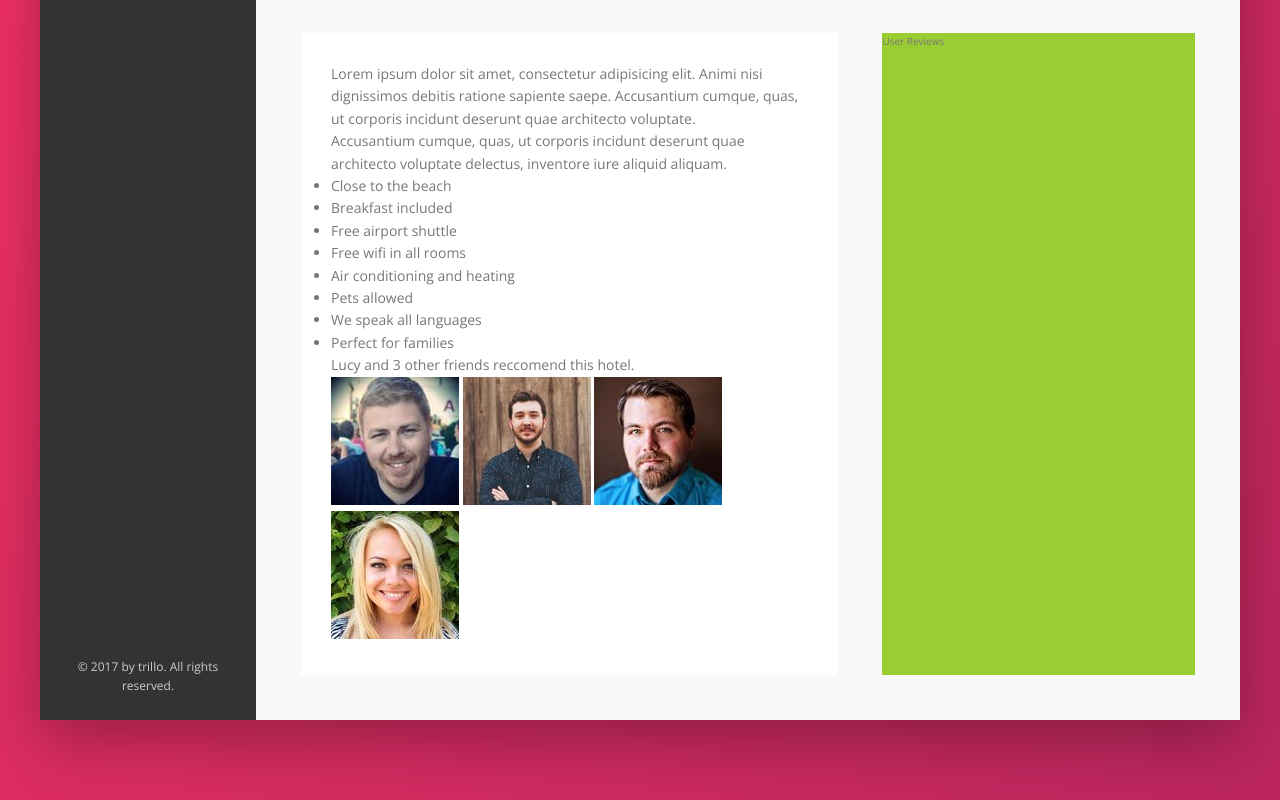
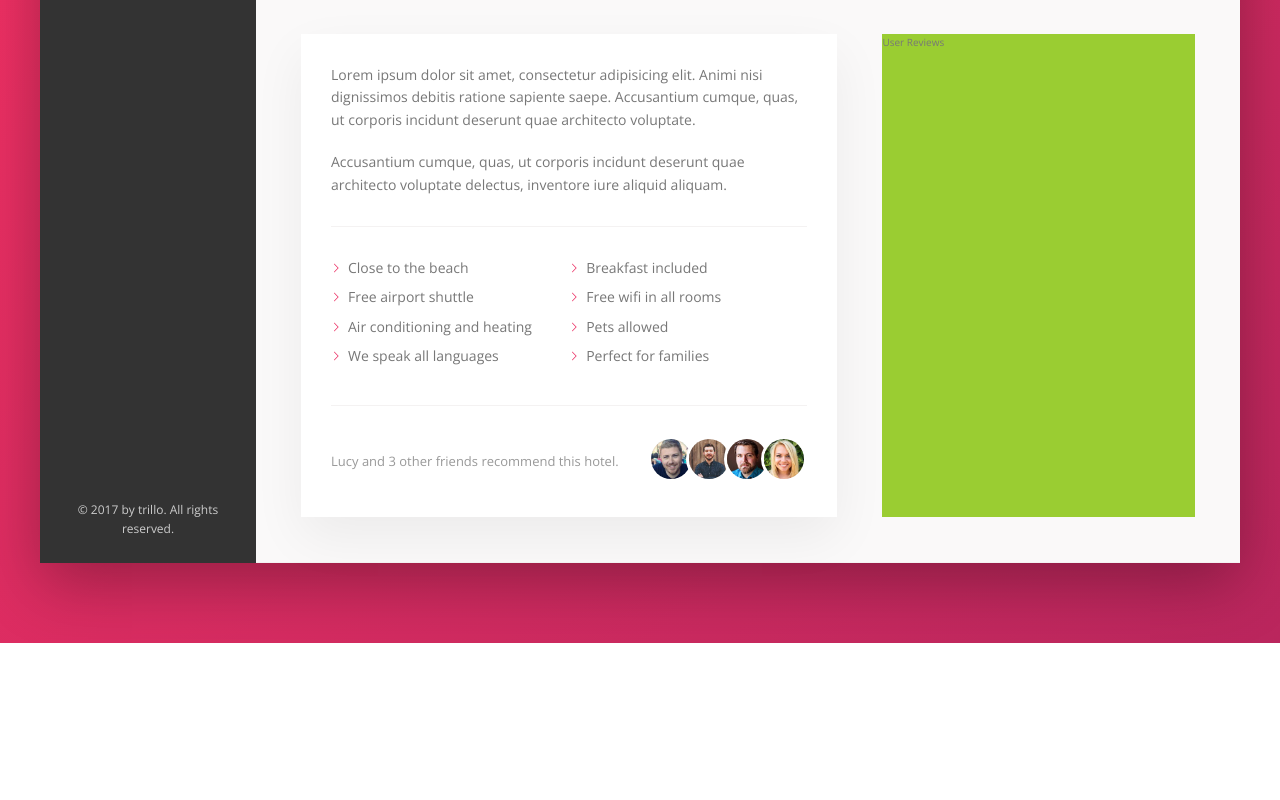
Before and after one commit to jdwjdwjdw/trillo, a website: page index.html in a window 1280 px wide. Shown: the part 613-1413 px from the top of the page. After the commit the page ends 1256 px from the top, so only its background shows below. Drawn offline with nearby package versions, Linux system fonts and the light colour scheme.

Commit message:
Finish building description section

```diff
--- a/index.html
+++ b/index.html
@@ -155,7 +155,7 @@
                             </ul>
                             <div class="recommend">
                                 <p class="recommend__count">
-                                    Lucy and 3 other friends reccomend this hotel.
+                                    Lucy and 3 other friends recommend this hotel.
                                 </p>
                                 <div class="recommend__friends">
                                     <img src="img/user-3.jpeg" alt="Friend 1" class="recommend__photo">
--- a/sass/_base.scss
+++ b/sass/_base.scss
@@ -13,7 +13,7 @@
     --color-grey-dark-3: #999;
 
     --shadow-dark: 0 2rem 6rem rgba(0,0,0,.3);
-    --shadow-light: 0 2rem 5rem rgba(0,0,0,.06)
+    --shadow-light: 0 2rem 5rem rgba(0,0,0,.06);
 
     --line: 1px solid var(--color-grey-light-2);
 }
--- a/sass/_components.scss
+++ b/sass/_components.scss
@@ -292,3 +292,73 @@
         box-shadow: none;
     }
 }
+
+// PARAGRAPH
+.paragraph:not(:last-of-type) {
+    margin-bottom: 2rem;
+}
+
+// LIST
+.list {
+    list-style: none;
+    margin: 3rem 0;
+    padding: 3rem 0;
+    border-top: var(--line);
+    border-bottom: var(--line);
+
+    display: flex;
+    flex-wrap: wrap;
+
+    &__item {
+        flex: 0 0 50%;
+        margin-bottom: .7rem;
+    }
+
+    &__item::before {
+        content: "";
+        display: inline-block;
+        height: 1rem;
+        width: 1rem;
+        margin-right: .7rem;
+
+        // Older browsers
+        // background-image: url(../img/chevron-thin-right.svg);
+        // background-size: cover;
+
+        //Newer browsers - masks
+        background-color: var(--color-primary);
+        -webkit-mask-image: url(../img/chevron-thin-right.svg);
+        -webkit-mask-size: cover;
+        mask-image: url(../img/chevron-thin-right.svg);
+        mask-size: cover;
+    }
+}
+
+// RECOMMEND
+.recommend {
+    font-size: 1.3rem;
+    color: var(--color-grey-dark-3);
+
+    display: flex;
+    align-items: center;
+
+    &__count {
+        margin-right: auto;
+    }
+
+    &__friends {
+
+    }
+
+    &__photo {
+        box-sizing: content-box;
+        height: 4rem;
+        width: 4rem;
+        border-radius: 50%;
+        border: 3px solid #fff;
+
+        &:not(:last-child) {
+            margin-right: -1.15rem;
+        }
+    }
+}
```
Also changed, not shown: css/style.css.
